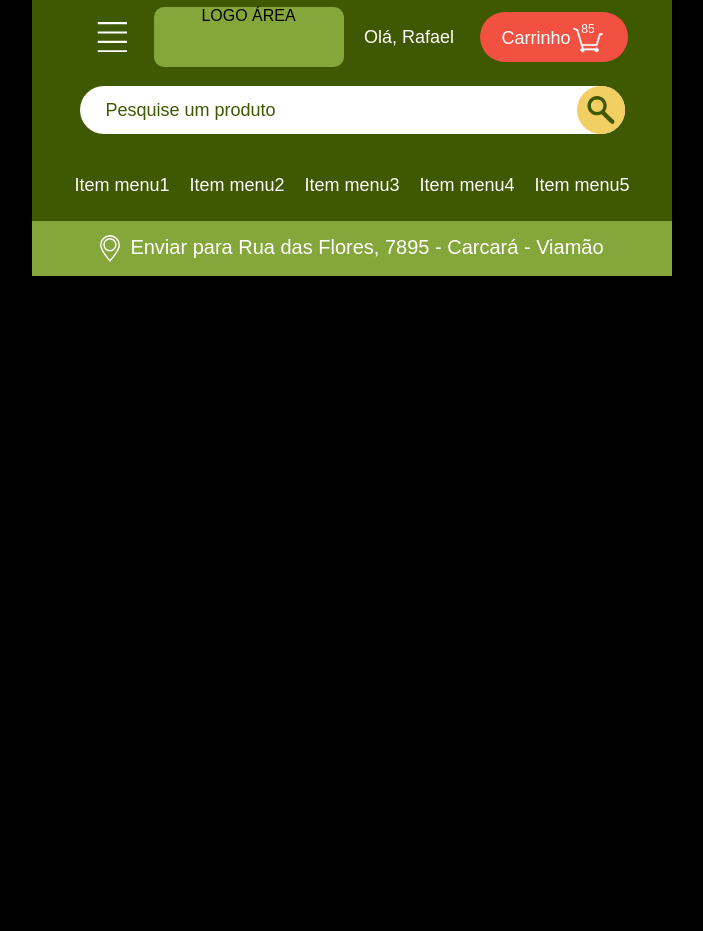
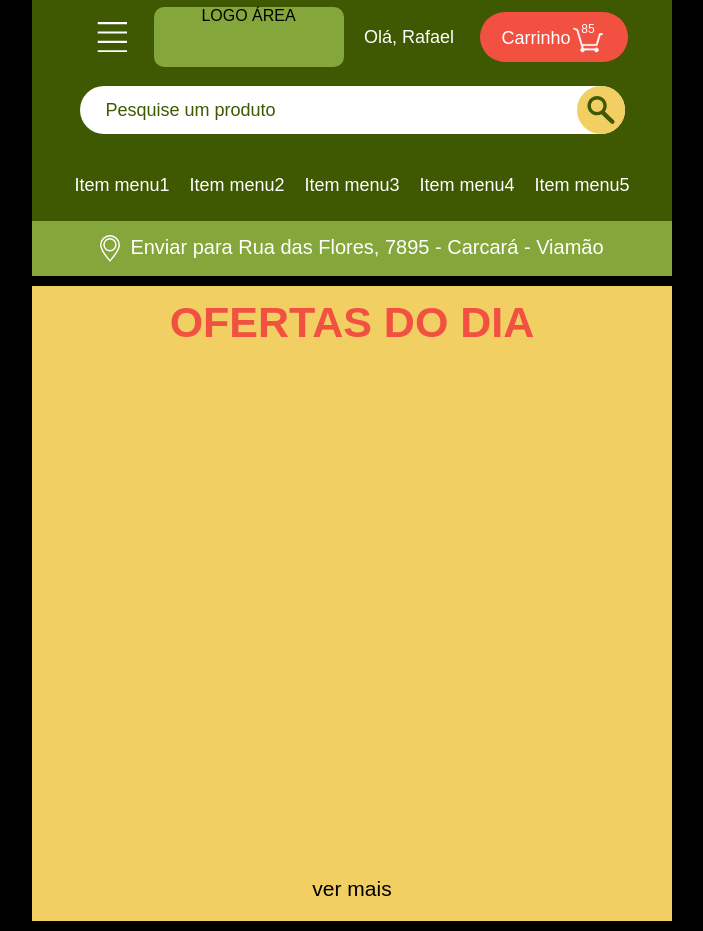
Before and after one commit to RafaelVasques/Web-Mercado, a React (Create React App) app: page / in a window 1280 px wide. Shown: the whole page, without its empty margins (288-991 px from the left). Before the commit the page ends 800 px from the top, so only its background shows below. Built offline with nearby package versions, Linux system fonts and the light colour scheme.

Commit message:
criação da seção oferta do dia

```diff
--- a/src/App.css
+++ b/src/App.css
@@ -1,6 +1,7 @@
 body {
   background-color: black;
   /* background-image: url(./guide-images/front-mobile.png); */
+  /* background-image: url(./guide-images/offer-of-day-guide.jpg); */
   background-repeat: no-repeat;
   background-position: top center;
 }
--- /dev/null
+++ b/src/components/Comps-Offer-Of-Day/OfferOfDay/index.js
@@ -0,0 +1,14 @@
+import React from "react";
+import "./style.css"
+
+import SeeMoreProducts from "../../SeeMoreProducts";
+
+export default function OfferOfDay (){
+    return(
+        <div className="Offer-Of-Day">
+            <h1>OFERTAS DO DIA</h1>
+            <div className="Cards-Area"></div>
+            <SeeMoreProducts />
+        </div>
+    );
+}
--- /dev/null
+++ b/src/components/Comps-Offer-Of-Day/OfferOfDay/style.css
@@ -0,0 +1,21 @@
+@import url(../../../globalStyles.css);
+
+.Offer-Of-Day {
+    box-sizing: border-box;
+    margin: 10px auto;
+    background-color: var(--global-secundary-color);
+    width: 640px;
+    padding-top: 12px
+}
+
+.Offer-Of-Day h1 {
+    color: var(--global-tertiary-color);
+    font-size: 43px;
+    margin: 0 0 13px;
+
+}
+
+.Cards-Area {
+    width: 640px;
+    height: 497px;
+}
--- a/src/components/MainPage/index.js
+++ b/src/components/MainPage/index.js
@@ -2,11 +2,13 @@ import React from "react";
 import './style.css';
 
 import Header from "../Header"
+import OfferOfDay from "../Comps-Offer-Of-Day/OfferOfDay";
 
 export default function MainPage (){
     return(
         <div>
             <Header />
+            <OfferOfDay />
         </div>
     );
 
--- /dev/null
+++ b/src/components/SeeMoreProducts/index.js
@@ -0,0 +1,10 @@
+import React from "react";
+import "./style.css";
+
+export default function SeeMoreProducts () {
+    return(
+        <div>
+            <a href="#" className="See-More-Products">ver mais</a>
+        </div>
+    );
+}
--- /dev/null
+++ b/src/components/SeeMoreProducts/style.css
@@ -0,0 +1,10 @@
+@import url(../../globalStyles.css);
+
+.See-More-Products {
+    display: block;
+    font-size: 21px;
+    margin-top: 20px;
+    height: 44px;
+    text-decoration: none;
+    color: black;
+}
```
Also changed, not shown: src/components/Comps-Produto/CardProduto/index.js (added), src/components/Comps-Produto/CardProduto/style.css (added), src/guide-images/offer-of-day-guide.jpg (added).
